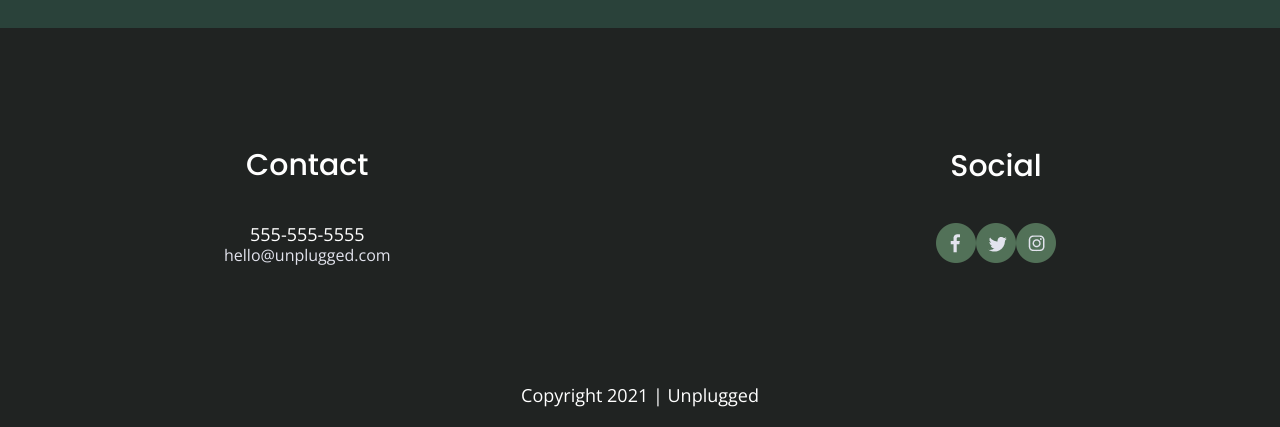
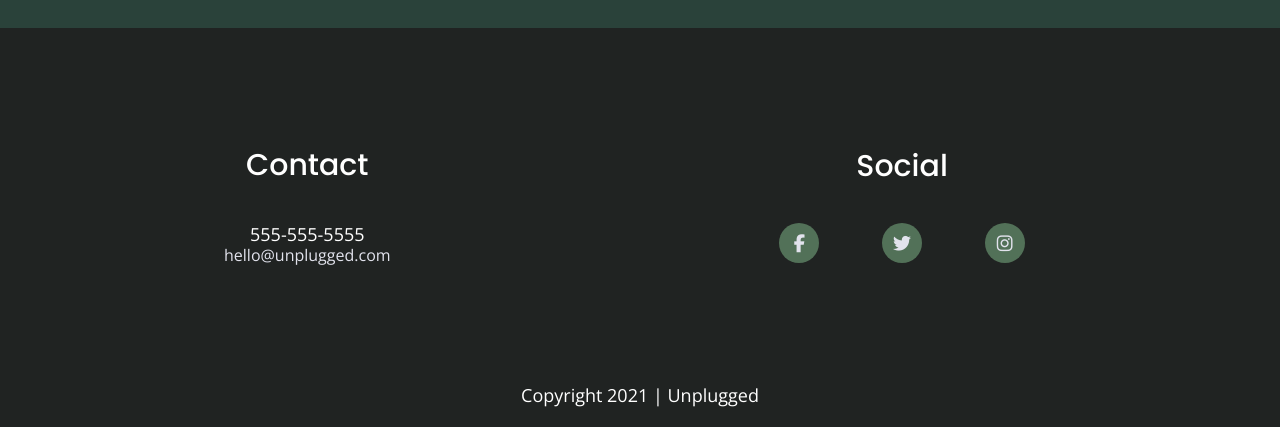
Before and after one commit to kenna-bramble/unplugged-retreat, a website built with Parcel: page index.html in a window 1280 px wide. Shown: the part 2355-2782 px from the top of the page. Built offline with nearby package versions, Linux system fonts and the light colour scheme.

Commit message:
Added Font Awesome social media icons to all HTML pages and styled css

```diff
--- a/css/main.css
+++ b/css/main.css
@@ -199,6 +199,12 @@ textarea {
      flex-direction: column;
      color: #ffffff;
    }
+   footer .footer-content{
+     display: flex;
+     flex-flow: column wrap;
+     justify-content: center;
+     align-items: center;
+   }
    footer .content-wrapper {
      width: 55%;
      margin: 50px 0;
@@ -214,11 +220,20 @@ textarea {
      display: flex;
      justify-content: center;
      align-items: center;
+     background: #527158;
+     width: 40px;
+     height: 40px;
+     border-radius: 40px;
    }
    footer .social-icons {
      display: flex;
      justify-content: space-around;
      align-items: center;
+     flex-flow: row wrap;
+   }
+   footer .social {
+     width: 66%;
+
    }
    footer .copyright {
      margin: 20px 0;
@@ -521,7 +536,7 @@ textarea {
     width: 65%;
     margin: 100px 0px;
   }
-  .footer-content {
+  footer .footer-content {
     display: flex;
     justify-content: space-between;
     align-items: center;
@@ -536,6 +551,9 @@ textarea {
   }
   footer p {
     line-height: 1.285;
+  }
+  footer .social {
+    width: 37%;
   }
   footer .copyright {
     width: 100%;
--- a/index.html
+++ b/index.html
@@ -131,9 +131,9 @@
           <div class="social">
             <h4>Social</h4>
             <div class="social-icons">
-              <p><a href="facebook.com" target="_blank"><img src="img/facebook.png"></a></p>
-              <p><a href="twitter.com" target="_blank"><img src="img/twitter.png"></a></p>
-              <p><a href="instagram.com" target="_blank"><img src="img/instagram.png"></a></p>
+              <p><a href="facebook.com"><i class="fab fa-facebook-f"></i></a></p>
+              <p><a href="twitter.com"><i class="fab fa-twitter"></i></a></p>
+              <p><a href="instagram.com"><i class="fab fa-instagram"></i></a></p>
             </div>
           </div>
         </div>
```
Also changed, not shown: about/index.html (+3 -3 lines), faq/index.html (+3 -3 lines).
